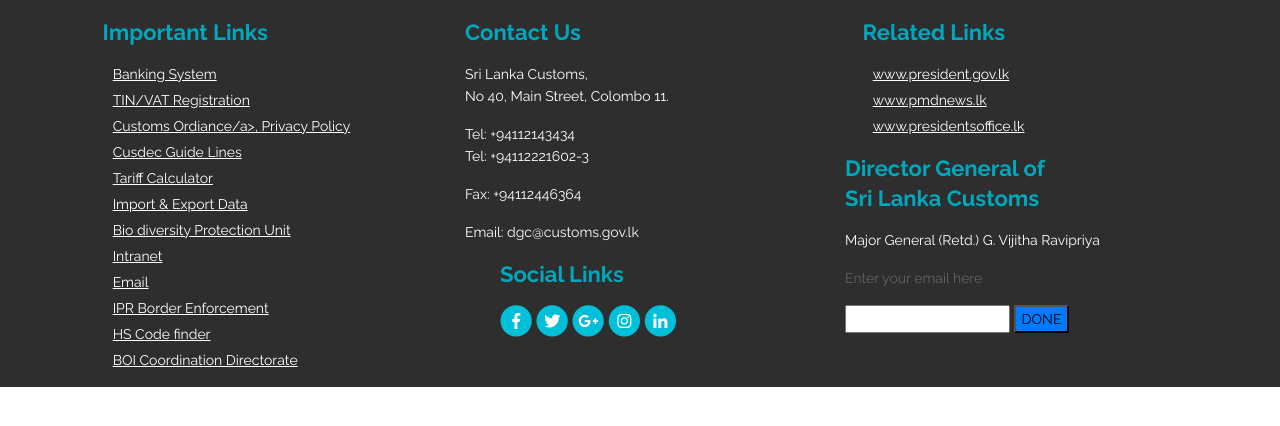
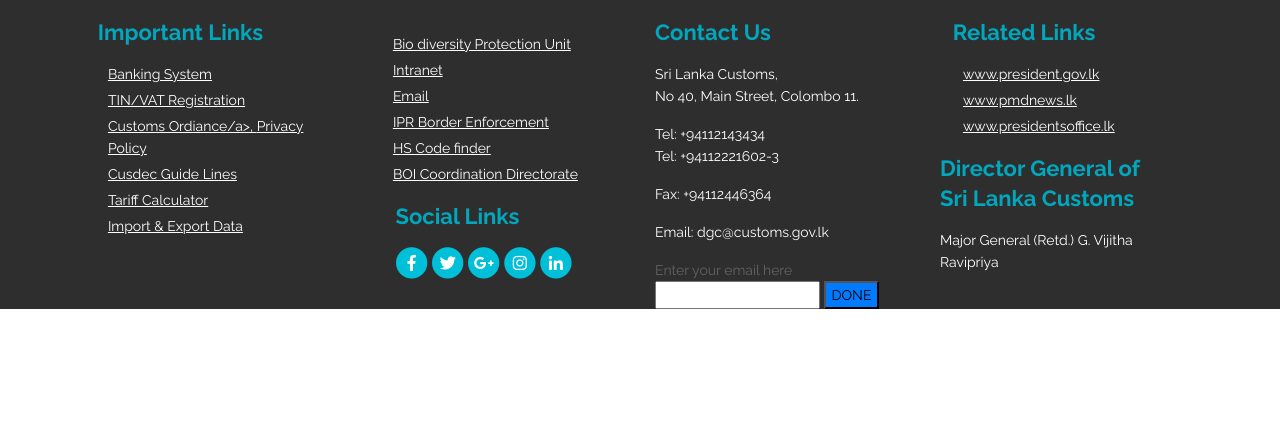
Before and after one commit to psbandarigoda/SriLankanCustoms, a plain HTML site: page Footer.html in a window 1280 px wide. Drawn offline with Linux system fonts and the light colour scheme.

Commit message:
Updated Footer

```diff
--- a/Footer.html
+++ b/Footer.html
@@ -40,7 +40,7 @@
         <div class="container">
             <div class="row">
                  <!-- end of col -->
-                <div class="col-md-4">
+                <div class="col-md-3">
                     <div class="footer-col middle">
                         <h4 style="color: #00a7bd">Important Links</h4>
                         <ul class="list-unstyled li-space-lg">
@@ -68,6 +68,14 @@
                                 <i class="fas fa-square"></i>
                                 <div class="media-body"><a class="turquoise" href="#your-link" style="color: #fff">Import & Export Data</a></div>
                             </li>
+                        </ul>
+                    </div>
+                </div>
+                <!-- end of col -->
+                <div class="col-md-3">
+                    <div class="footer-col middle">
+                        <h4 style="color: #00a7bd"></h4>
+                        <ul class="list-unstyled li-space-lg">
                             <li class="media">
                                 <i class="fas fa-square"></i>
                                 <div class="media-body"><a class="turquoise" href="#your-link" style="color: #fff">Bio diversity Protection Unit</a></div>
@@ -93,18 +101,6 @@
                                 <div class="media-body"><a class="turquoise" href="#your-link" style="color: #fff">BOI Coordination Directorate</a></div>
                             </li>
                         </ul>
-                    </div>
-                </div>
-                <!-- end of col -->
-                <div class="col-md-4">
-                    <div class="footer-col" >
-                        <h4 style="color: #00a7bd">Contact Us</h4>
-                        <p style="color: #fff">Sri Lanka Customs,
-                            <br>No 40, Main Street, Colombo 11.</p>
-                        <p style="color: #fff">Tel: +94112143434
-                        <br>Tel: +94112221602-3</p>
-                        <p style="color: #fff">Fax: +94112446364</p>
-                        <p style="color: #fff">Email: dgc@customs.gov.lk</p>
                     </div>
                     <div class="footer-col last">
                         <h4 style="color: #00a7bd">Social Links</h4>
@@ -139,9 +135,26 @@
                             </a>
                         </span>
                     </div>
+                </div>
+                <div class="col-md-3">
+                    <div class="footer-col" >
+                        <h4 style="color: #00a7bd">Contact Us</h4>
+                        <p style="color: #fff">Sri Lanka Customs,
+                            <br>No 40, Main Street, Colombo 11.</p>
+                        <p style="color: #fff">Tel: +94112143434
+                        <br>Tel: +94112221602-3</p>
+                        <p style="color: #fff">Fax: +94112446364</p>
+                        <p style="color: #fff">Email: dgc@customs.gov.lk</p>
+                    </div>
+                    <div class="widget">
+                        <input type="hidden" value name="url">
+                        <p1>Enter your email here</p1>
+                        <input class="widget-subscribe-email" type="text" name="email">
+                        <button style="background-color:#007bff" class="widget-subscribe-submit" type="submit">DONE</button>
+                    </div>
 
                 </div>
-                 <div class="col-md-4">
+                 <div class="col-md-3">
                     <div class="footer-col middle">
                         <h4 style="color: #00a7bd">Related Links</h4>
                         <ul class="list-unstyled li-space-lg">
@@ -163,12 +176,6 @@
                         <h4 style="color: #00a7bd">Director General of
                             <br>Sri Lanka Customs</h4>
                         <p style="color: #fff">Major General (Retd.) G. Vijitha Ravipriya</p>
-                    </div>
-                    <div class="widget">
-                        <input type="hidden" value name="url">
-                        <p>Enter your email here</p>
-                        <input class="widget-subscribe-email" type="text" name="email">
-                        <button style="background-color:#007bff" class="widget-subscribe-submit" type="submit">DONE</button>
                     </div>
                         </div>
                     </div>
```
